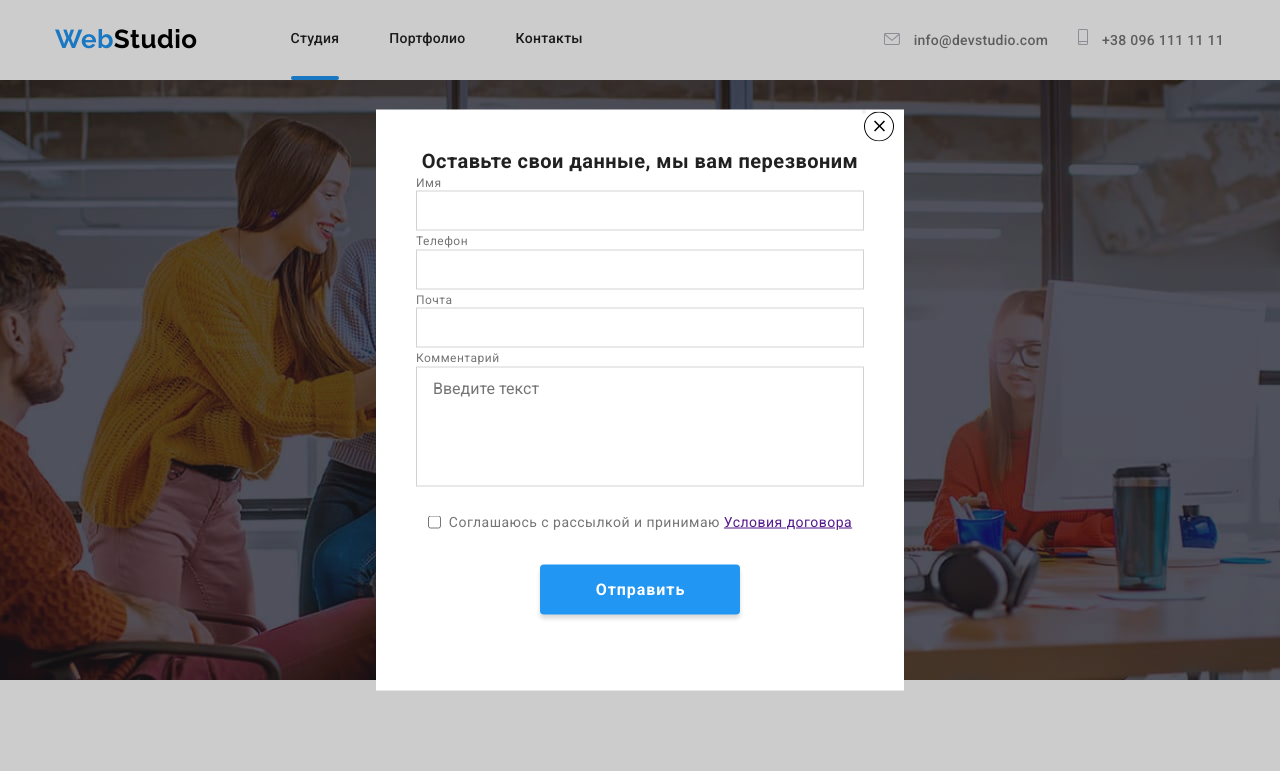
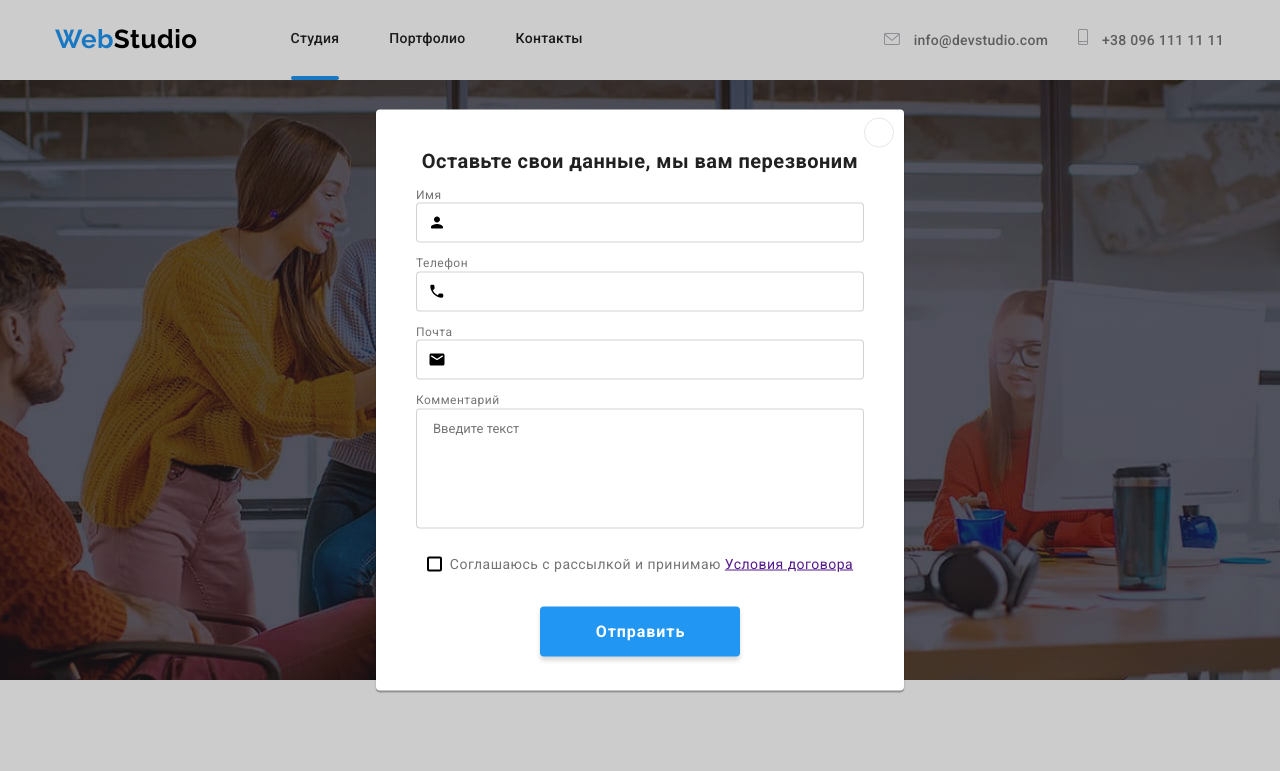
Before and after one commit to Sergo03/goit-markup-hw-06, a plain HTML site: page index.html in a window 1280 px wide. Both pictures are taken after a click on the button "Заказать услугу". Shown: the top 771 px of the page. Drawn offline with nearby package versions, Linux system fonts and the light colour scheme.

Commit message:
переход

```diff
--- a/css/style.css
+++ b/css/style.css
@@ -257,6 +257,10 @@ img {
   left: 50%;
   transform: translate(-50%, -50%) scale(1);
   transition: transform 250ms cubic-bezier(0.4, 0, 0.2, 1);
+
+  box-shadow: 0px 1px 3px rgba(0, 0, 0, 0.12), 0px 1px 1px rgba(0, 0, 0, 0.14),
+    0px 2px 1px rgba(0, 0, 0, 0.2);
+  border-radius: 4px;
 }
 
 .hero-title {
@@ -271,16 +275,37 @@ img {
   margin-top: 0px;
   margin-bottom: 30px;
 }
-.btn-svg{
-  width: 30px;
-  height: 30px;
+
+.btn-modal:hover {
+  fill: #2196f3;
 }
 
-.btn-modal{
+.btn-modal {
   position: absolute;
   width: 0px;
   height: 0px;
-  left: 92%;
+  left: 91%;
+  border: none;
+  cursor: pointer;
+}
+.circle-modal {
+  position: absolute;
+  top: 8px;
+  left: 8px;
+  display: inline-block;
+  width: 30px;
+  height: 30px;
+  border-radius: 50%;
+  border: 1px solid rgba(0, 0, 0, 0.1);
+}
+.btn-svg {
+  position: absolute;
+  width: 11px;
+  height: 11px;
+  top: 50%;
+  left: 50%;
+  transform: translate(-50%, -50%);
+  transition: fill 250ms cubic-bezier(0.4, 0, 0.2, 1);
 }
 
 /* form */
@@ -291,36 +316,52 @@ img {
   line-height: 1.15;
   text-align: center;
   padding-top: 40px;
+  margin-bottom: 12px;
 }
 .modal-form {
   padding-left: 40px;
   padding-right: 40px;
-
 }
 .modal-form-input {
   display: block;
   width: 100%;
   height: 40px;
   border: 1px solid rgba(33, 33, 33, 0.2);
-
-
+  padding-left: 42px;
+  border-radius: 4px;
+  transition: border 250ms cubic-bezier(0.4, 0, 0.2, 1);
 }
 
 .modal-form-input:focus {
   outline: none;
   border: 1px solid var(--secondary-text-color);
+}
 
+.modal-form-input:hover {
+  cursor: pointer;
 }
-.modal-form-input:hover{
-  cursor: pointer;
 
-
-}
 .label-form {
   font-weight: 400;
   font-size: 12px;
   line-height: 1.16;
   cursor: pointer;
+}
+.icon-modal {
+  position: absolute;
+  bottom: 11px;
+  width: 18px;
+  height: 18px;
+  left: 12px;
+  transition: fill 250ms cubic-bezier(0.4, 0, 0.2, 1);
+}
+
+.div-input {
+  position: relative;
+  margin-bottom: 10px;
+}
+.modal-form-input:focus ~ .icon-modal {
+  fill: var(--secondary-text-color);
 }
 
 .comment-message {
@@ -331,32 +372,75 @@ img {
   padding-left: 16px;
   padding-right: 16px;
   resize: none;
-  border: 1px solid rgba(33, 33, 33, 0.2);=
+  border: 1px solid rgba(33, 33, 33, 0.2);
+  border-radius: 4px;
+  font-size: 13px;
+  transition: border 250ms cubic-bezier(0.4, 0, 0.2, 1);
 }
 
-.comment-message:focus{
+.comment-message:focus {
   outline: none;
   border: 1px solid var(--secondary-text-color);
 }
-.comment-message:hover{
-cursor: pointer;
+.comment-message:hover {
+  cursor: pointer;
 }
 
-.chekbox-modal{
-font-weight: 400;
-font-size: 14px;
-line-height: 1.71;
-margin-left: 8px;
-}
+/* .chekbox-modal {
+  font-weight: 400;
+  font-size: 14px;
+  line-height: 1.71;
+  margin-left: 8px;
+} */
 
-.div-checkbox{
+/* .div-checkbox {
+  display: flex;
+  justify-content: center;
+  margin-top: 20px;
+  align-items: center;
+} */
+
+.field {
   display: flex;
   justify-content: center;
   margin-top: 20px;
   align-items: center;
 }
+.chekbox {
+  position: absolute;
+  width: 1px;
+  height: 1px;
+  margin: -1px;
+  border: 0;
+  padding: 0;
+  clip: rect(0 0 0 0);
+  overflow: hidden;
+  transition: background-image 1000ms cubic-bezier(0.4, 0, 0.2, 1);
+}
+.label-modal {
+  font-weight: 400;
+  font-size: 14px;
+  line-height: 1.71;
+  margin-left: 8px;
+}
 
- .submit-button{
+.icon-chekbox {
+  display: inline-block;
+  width: 15px;
+  height: 15px;
+
+  border: 2px solid #000000;
+  border-radius: 2px;
+}
+.chekbox:checked + .icon-chekbox {
+  border-color: transparent;
+  background-color: var(--secondary-text-color);
+  background-image: url('../img/check.svg');
+  background-size: contain;
+  background-origin: border-box;
+}
+
+.submit-button {
   font-weight: 700;
   font-size: 16px;
   line-height: 1.875;
@@ -376,11 +460,10 @@ margin-left: 8px;
   min-height: 30px;
   cursor: pointer;
 }
-.div-submit{
+.div-submit {
   display: flex;
   justify-content: center;
   margin-top: 30px;
-
 }
 
 /* features */
@@ -730,7 +813,6 @@ margin-left: 8px;
 /* .div-footer-contacts {
 } */
 
-
 .contacts-footer {
   display: block;
   width: 231px;
@@ -830,12 +912,11 @@ margin-left: 8px;
 }
 
 /* mailing-footer */
-.mailing-form{
+.mailing-form {
   display: flex;
 }
 
-
-.div-footer-mailing{
+.div-footer-mailing {
   margin-left: 93px;
 }
 .mailing-title {
@@ -853,14 +934,15 @@ margin-left: 8px;
   padding-left: 16px;
   background-color: rgba(0, 0, 0, 0);
   border: 1px solid rgba(255, 255, 255, 0.3);
+  border-radius: 4px;
+  color: rgba(255, 255, 255, 0.6);
 }
-.input-mailing:focus{
+.input-mailing:focus {
   outline: none;
 }
 
-
-.button-mailing{
- position: relative;
+.button-mailing {
+  position: relative;
   font-weight: 700;
   font-size: 16px;
   line-height: 1.875;
@@ -881,14 +963,14 @@ margin-left: 8px;
   margin-left: 12px;
   margin-top: 36px;
 }
-.mailing-icon{
+.mailing-icon {
   position: absolute;
   width: 24px;
   height: 24px;
 
   top: 50%;
   right: 17px;
-  transform: translate(-50%,-50%);
+  transform: translate(-50%, -50%);
 }
 
 /*portfolio*/
--- a/index.html
+++ b/index.html
@@ -356,36 +356,64 @@
         </li>
       </ul>
     </div>
-    <form action="#"  method="GET" class="mailing-form">
+    <form action="#" method="GET" class="mailing-form">
       <div class="div-footer-mailing">
         <h2 class="mailing-title">Подпишитесь на рассылку</h2>
         <input type="email" name="mailing" id="" placeholder="E-mail" class="input-mailing" required>
       </div>
-      <button type="submit" class="button-mailing">Подписаться<svg class="mailing-icon"><use href="./img/sprite.svg#icon-telegram"></use></svg></button>
+      <button type="submit" class="button-mailing">Подписаться<svg class="mailing-icon">
+          <use href="./img/sprite.svg#icon-telegram"></use>
+        </svg></button>
     </form>
   </footer>
   <!-- modal -->
   <div class="backdrop is-hidden" data-backdrop>
     <div class="modal">
-      <button class="btn-modal" data-close-modal><svg class="btn-svg"><use href="./img/sprite.svg#icon-close"></use>></svg></button>
+
+      <button class="btn-modal" data-close-modal><span class="circle-modal"><svg class="btn-svg">
+        <use href="./img/sprite.svg#icon-vector"></use>
+      </svg></span></button>
       <h2 class="modal-title">Оставьте свои данные, мы вам перезвоним</h2>
       <form action="#" method="GET" class="modal-form">
+        <div class="div-input">
           <label for="name" class="label-form">Имя</label>
-        <input type="text" class="modal-form-input" name="user-name" id="name"  required />
+
+          <input type="text" class="modal-form-input" name="user-name" id="name" required />
+          <svg class="icon-modal">
+            <use href="./img/sprite.svg#icon-person"></use>
+          </svg>
+        </div>
+        <div class="div-input">
           <label for="phone" class="label-form">Телефон</label>
+
           <input type="tel" class="modal-form-input" name="user-phone" id="phone" required />
+          <svg class="icon-modal">
+            <use href="./img/sprite.svg#icon-phone"></use>
+          </svg>
+        </div>
+        <div class="div-input">
           <label for="email" class="label-form">Почта</label>
           <input type="email" class="modal-form-input" name="user-email" id="email" required />
+          <svg class="icon-modal">
+            <use href="./img/sprite.svg#icon-email"></use>
+          </svg>
+        </div>
         <div class="div-comment">
           <label for="comment" class="label-form">Комментарий</label>
           <textarea name="user-comment" id="comment" class="comment-message" minlength="10" maxlength="80"
             placeholder="Введите текст"></textarea>
         </div>
-        <div class="div-checkbox">
-        <input type="checkbox" value="policy" />
+        <label class="field">
+          <input type="checkbox" class="chekbox" value="policy">
+          <span class="icon-chekbox"></span>
+          <span class="label-modal">Соглашаюсь с рассылкой и принимаю
+          <a href="">Условия договора</a></span>
+        </label>
+        <!-- <div class="div-checkbox">
+          <input type="checkbox" value="policy" class="chekbox" />
           <label for="" class="chekbox-modal">Соглашаюсь с рассылкой и принимаю
             <a href="">Условия договора</a></label>
-        </div>
+        </div> -->
         <div class="div-submit">
           <button type="submit" class="submit-button">Отправить</button>
         </div>
```
Also changed, not shown: portfolio.html (+21 -18 lines), img/check.svg (added), img/sprite.svg. Lines whose indentation alone changed are shown as unchanged.
